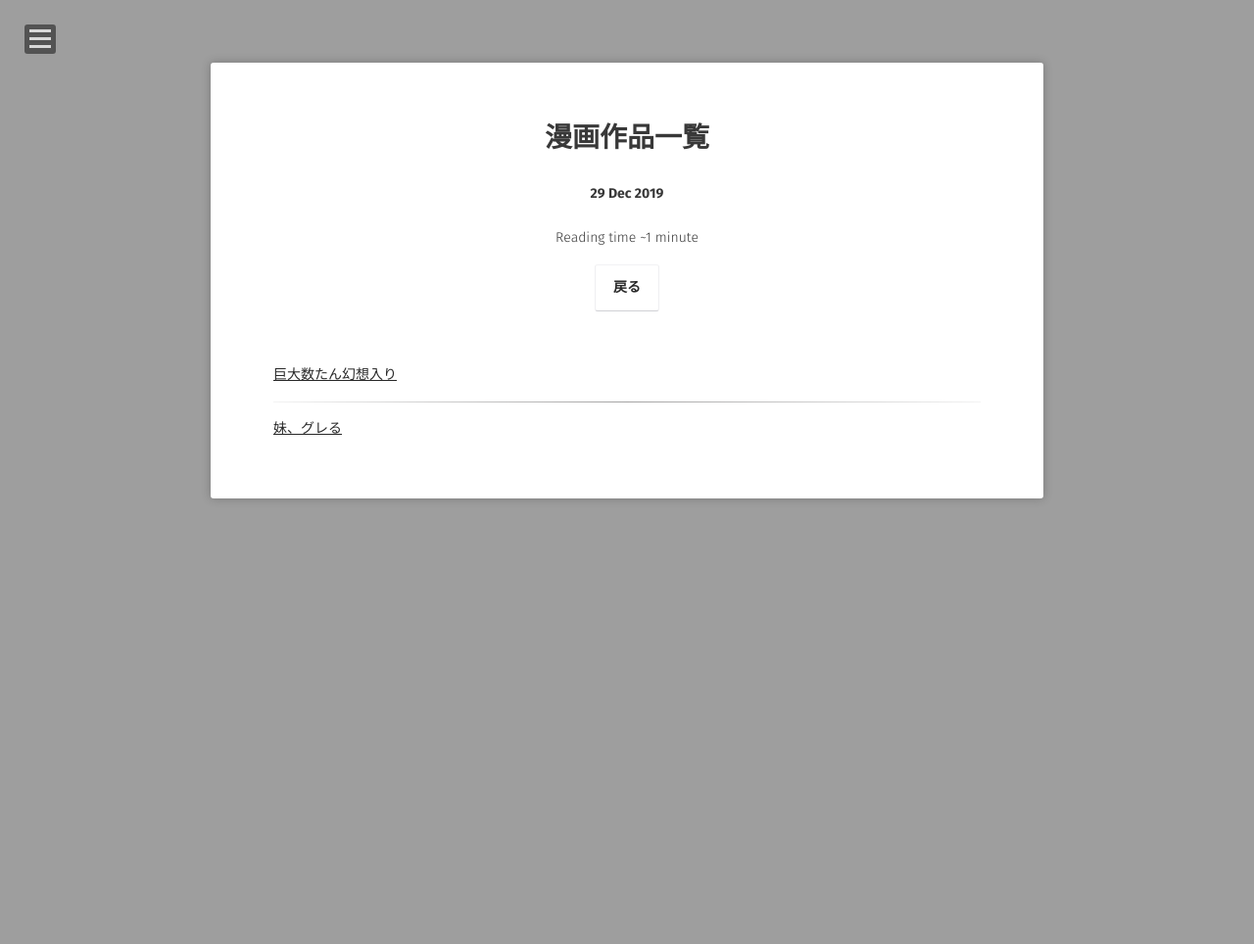
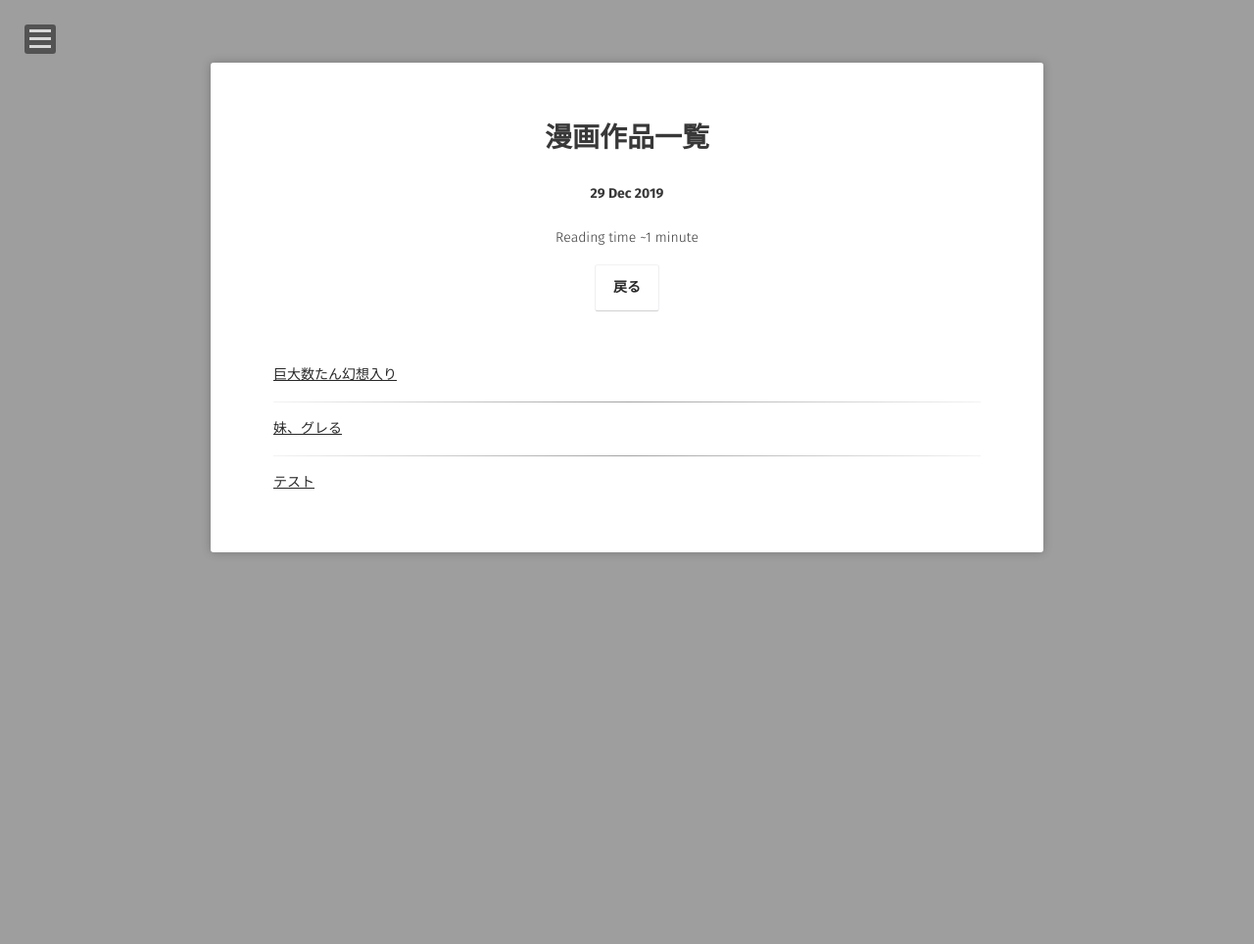
Before and after one commit to p-adic/p-adic.github.io, a Jekyll site: the page built from _posts/projects/2019-12-29-cartoon.md, in a window 1280 px wide. Shown: the whole page at 98% size. Built offline with Jekyll 4.4.1, drawn with Linux system fonts in a browser that asks for light colours; some web fonts are replaced.

Commit message:
Update 2019-12-29-cartoon.md

```diff
--- a/_posts/projects/2019-12-29-cartoon.md
+++ b/_posts/projects/2019-12-29-cartoon.md
@@ -13,3 +13,7 @@ comments: true
 ***
 
 [妹、グレる](https://www.pixiv.net/user/20006473/series/8073)
+
+***
+
+[テスト](https://github.com/p-adic/bot/blob/master/BdR.jpg)
```
